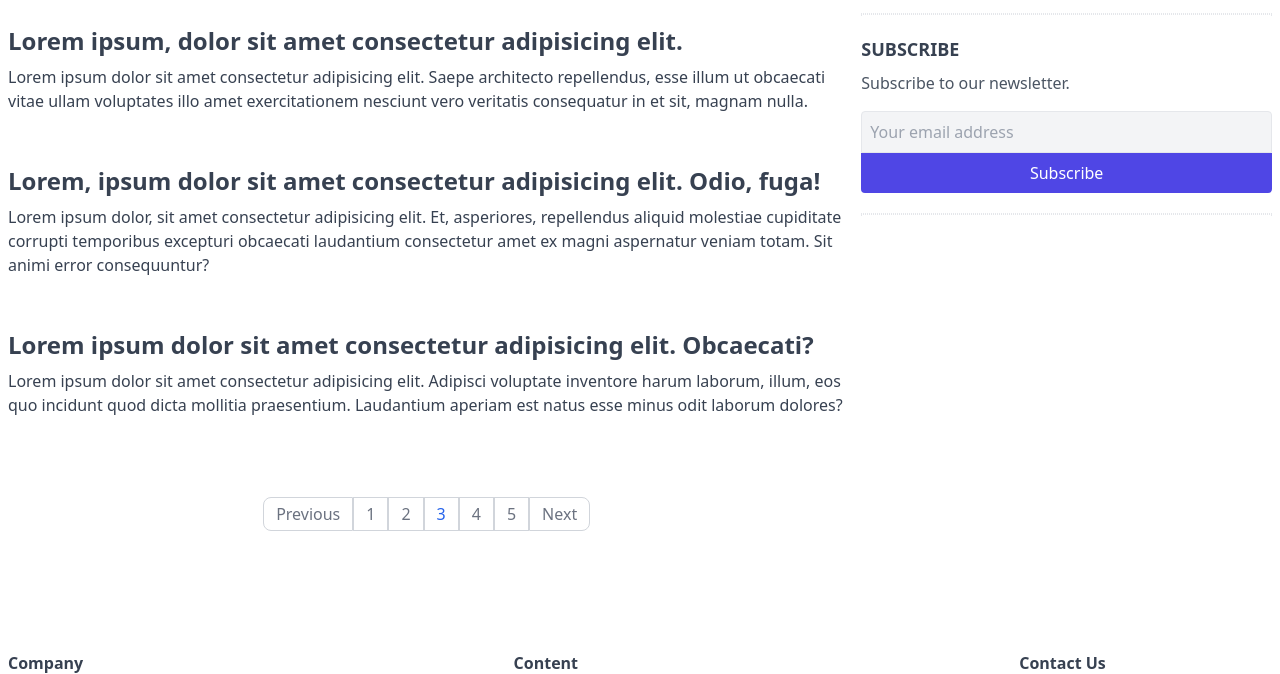
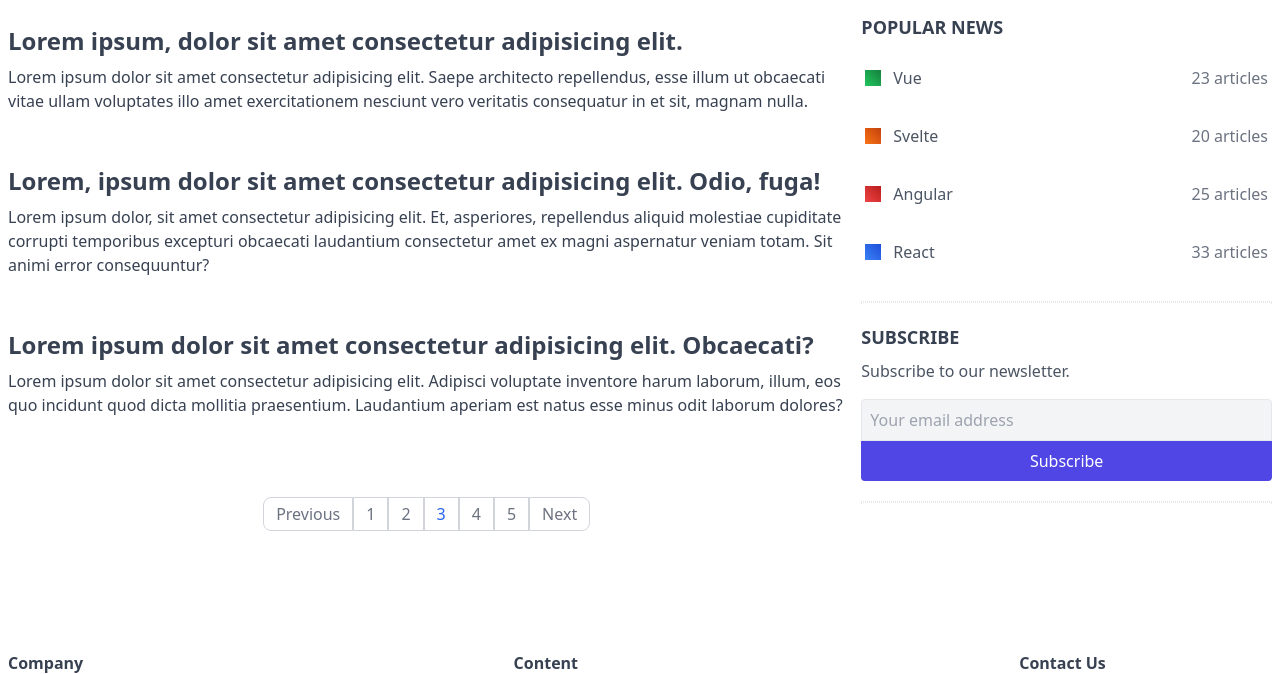
Before and after one commit to BogdanGlazkov/tailwindcss-news, a website: page index.html in a window 1280 px wide. Shown: the part 494-1168 px from the top of the page. Drawn offline with Linux system fonts and the light colour scheme.

Commit message:
Add topics section

```diff
--- a/index.html
+++ b/index.html
@@ -83,7 +83,7 @@
       <!-- Banners -->
       <section class="px-2 flex space-x-2">
         <a
-          class="bg-violet-300 h-96 mb-4 relative rounded inline-block overflow-hidden w-2/3"
+          class="bg-gradient-to-tr from-red-500 via-purple-500 hover:via-purple-500/50 to-blue-500 hover:to-green-500 h-96 mb-4 relative rounded inline-block overflow-hidden w-2/3"
           href="#"
         >
           <div class="p-4 absolute bottom-0 left-0 z-10">
@@ -183,6 +183,51 @@
         </div>
 
         <div class="w-1/3 px-2">
+          <!-- Topics -->
+          <div class="mb-5">
+            <h3 class="font-bold text-lg uppercase text-gray-700 mb-2">
+              Popular News
+            </h3>
+            <ul>
+              <li class="px-1 py-4 border-y border-white hover:border-gray-200">
+                <a class="flex items-center text-gray-600" href="#">
+                  <span
+                    class="inline-block w-4 h-4 mr-3 bg-gradient-to-tr from-green-500 to-green-700"
+                  ></span>
+                  Vue
+                  <span class="text-gray-500 ml-auto">23 articles</span>
+                </a>
+              </li>
+              <li class="px-1 py-4 border-y border-white hover:border-gray-200">
+                <a class="flex items-center text-gray-600" href="#">
+                  <span
+                    class="inline-block w-4 h-4 mr-3 bg-gradient-to-tr from-orange-500 to-orange-700"
+                  ></span>
+                  Svelte
+                  <span class="text-gray-500 ml-auto">20 articles</span>
+                </a>
+              </li>
+              <li class="px-1 py-4 border-y border-white hover:border-gray-200">
+                <a class="flex items-center text-gray-600" href="#">
+                  <span
+                    class="inline-block w-4 h-4 mr-3 bg-gradient-to-tr from-red-500 to-red-700"
+                  ></span>
+                  Angular
+                  <span class="text-gray-500 ml-auto">25 articles</span>
+                </a>
+              </li>
+              <li class="px-1 py-4 border-y border-white hover:border-gray-200">
+                <a class="flex items-center text-gray-600" href="#">
+                  <span
+                    class="inline-block w-4 h-4 mr-3 bg-gradient-to-tr from-blue-500 to-blue-700"
+                  ></span>
+                  React
+                  <span class="text-gray-500 ml-auto">33 articles</span>
+                </a>
+              </li>
+            </ul>
+          </div>
+
           <!-- Divider -->
           <div class="border border-dotted"></div>
 
```
Also changed, not shown: public/styles.css.
